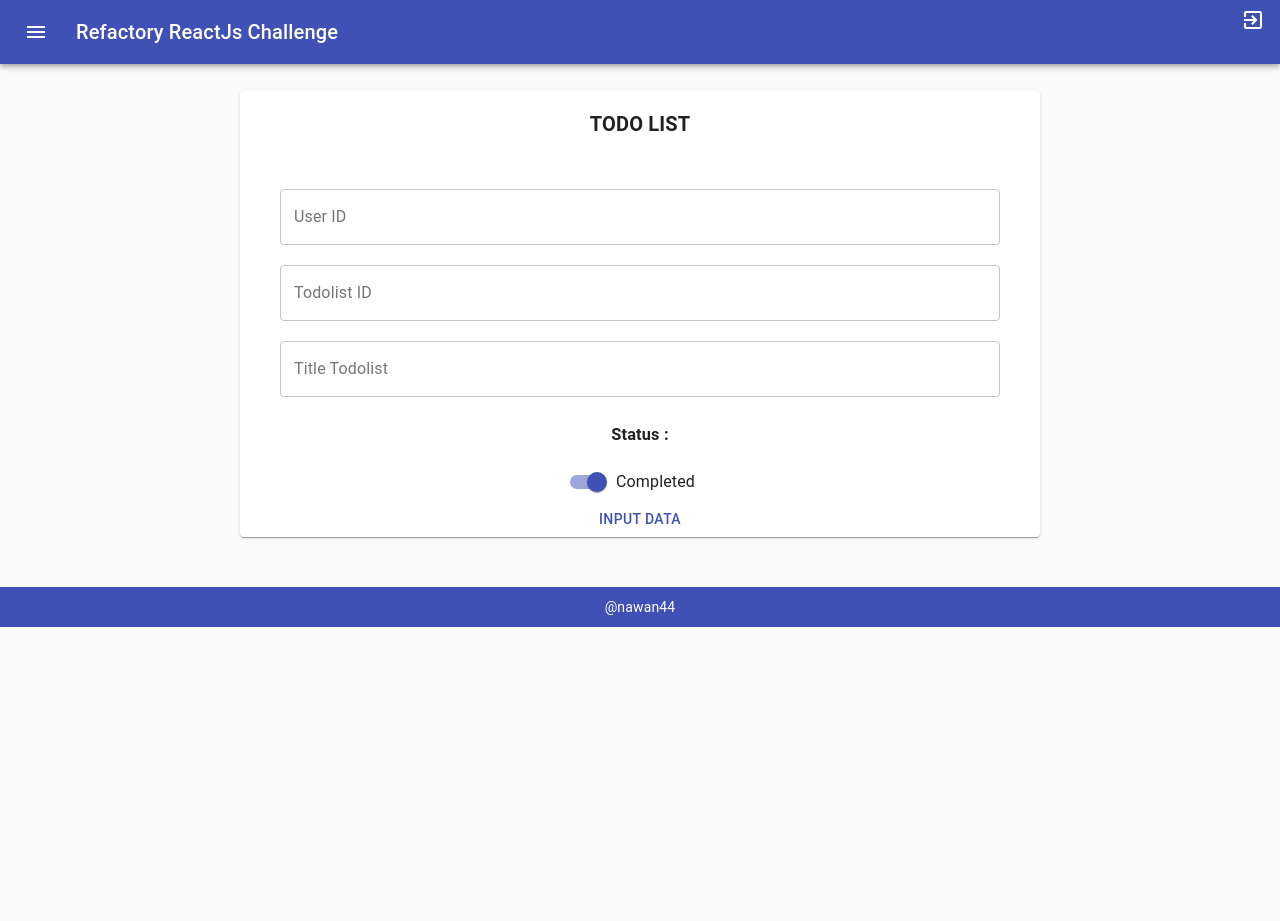
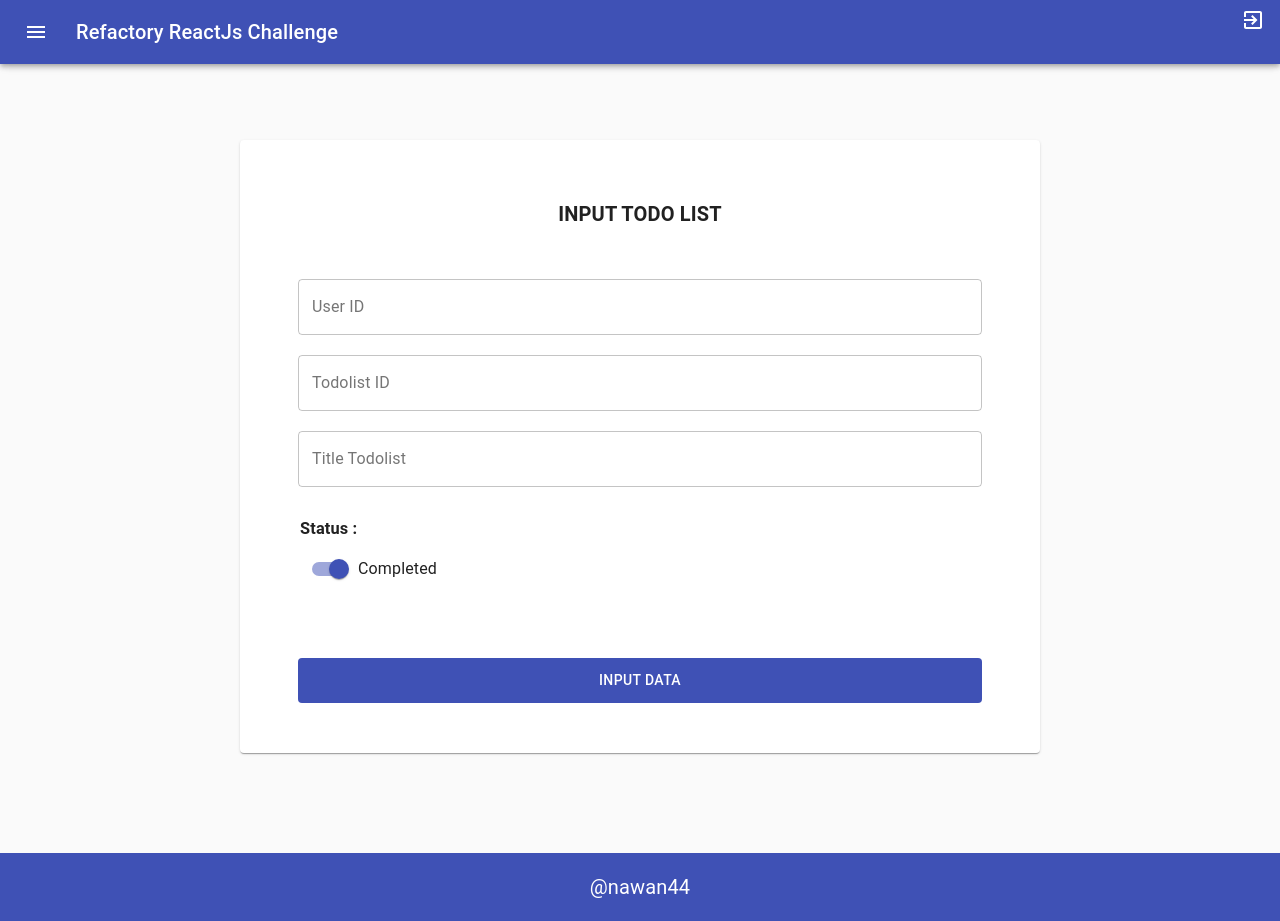
Before and after one commit to nawan44/refactory-challenge-reactjs, a React (Create React App) app: page /input-todo-list in a window 1280 px wide. Before the commit the page ends 800 px from the top, so only its background shows below. Built offline with nearby package versions, Linux system fonts and the light colour scheme.

Commit message:
style input todolist

```diff
--- a/src/Component/Layout/Footer/index.jsx
+++ b/src/Component/Layout/Footer/index.jsx
@@ -11,7 +11,8 @@ const useStyles = makeStyles({
     textAlign: "center",
     margin: "0 auto",
     marginTop: "50px",
-    padding : "10px 0"
+    padding : "20px 0",
+    fontSize:"20px"
   },
 });
 
--- a/src/Page/InputTodoList/index.jsx
+++ b/src/Page/InputTodoList/index.jsx
@@ -17,6 +17,9 @@ const useStyles = makeStyles({
     textAlign: "center",
     margin: "0 auto",
     width: "800px",
+    padding:"20px",
+    marginTop:"70px",
+    marginBottom:"50px"
   },
   title: {
     fontSize: "20px",
@@ -30,7 +33,20 @@ const useStyles = makeStyles({
     margin: "10px"
   },
   button:{
-    width:"90%"
+    width:"90%",
+    backgroundColor:"#3F51B5",
+    margin: "70px 0 30px 0",
+    color:"#fff",
+    padding:"10px 0"
+  },
+  status:{
+    textAlign:"left",
+    margin : "20px 0 0 40px"
+  },
+  switch:{
+    float:"left",
+    margin : "10px 0 0 40px"
+
   }
 });
 export default function InputTodoList() {
@@ -44,7 +60,7 @@ export default function InputTodoList() {
   return (
     <div className={classes.root}>
       <Paper className={classes.paper}>
-        <h3 className={classes.title}>TODO LIST</h3>
+        <h3 className={classes.title}>INPUT TODO LIST</h3>
         <TextField
           id="user-id"
           className={classes.textField}
@@ -63,10 +79,12 @@ export default function InputTodoList() {
           label="Title Todolist"
           variant="outlined"
         />
-        <h3>Status :</h3>
+        <h3 className={classes.status}>Status :</h3>
         <FormControlLabel
+            className={classes.switch}
           control={
             <Switch
+
               checked={state.checkedB}
               onChange={handleChange}
               name="checkedB"
@@ -76,7 +94,7 @@ export default function InputTodoList() {
           }
           label="Completed"
         />
-        <Button className={classes.button} color="primary">Input Data</Button>
+        <Button className={classes.button} >Input Data</Button>
       </Paper>
     </div>
   );
```
Also changed, not shown: 1 other file (tests, documents, lock files or other folders).
